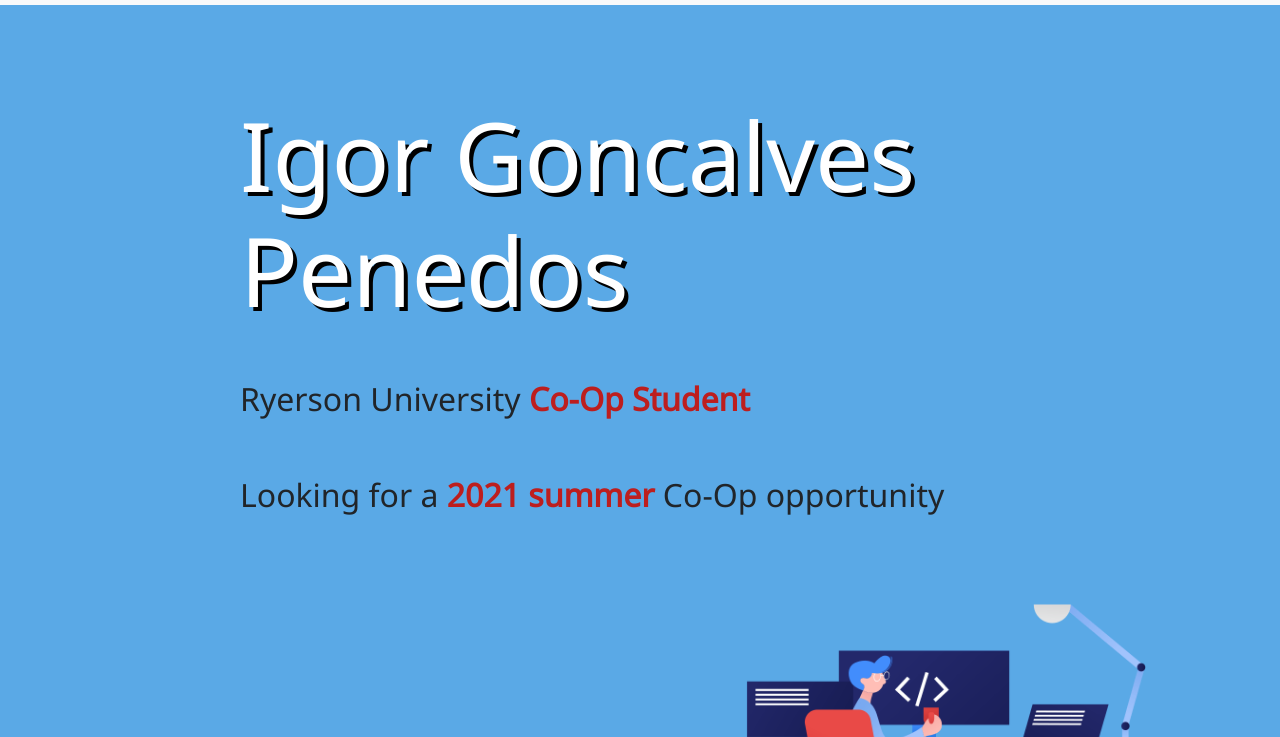
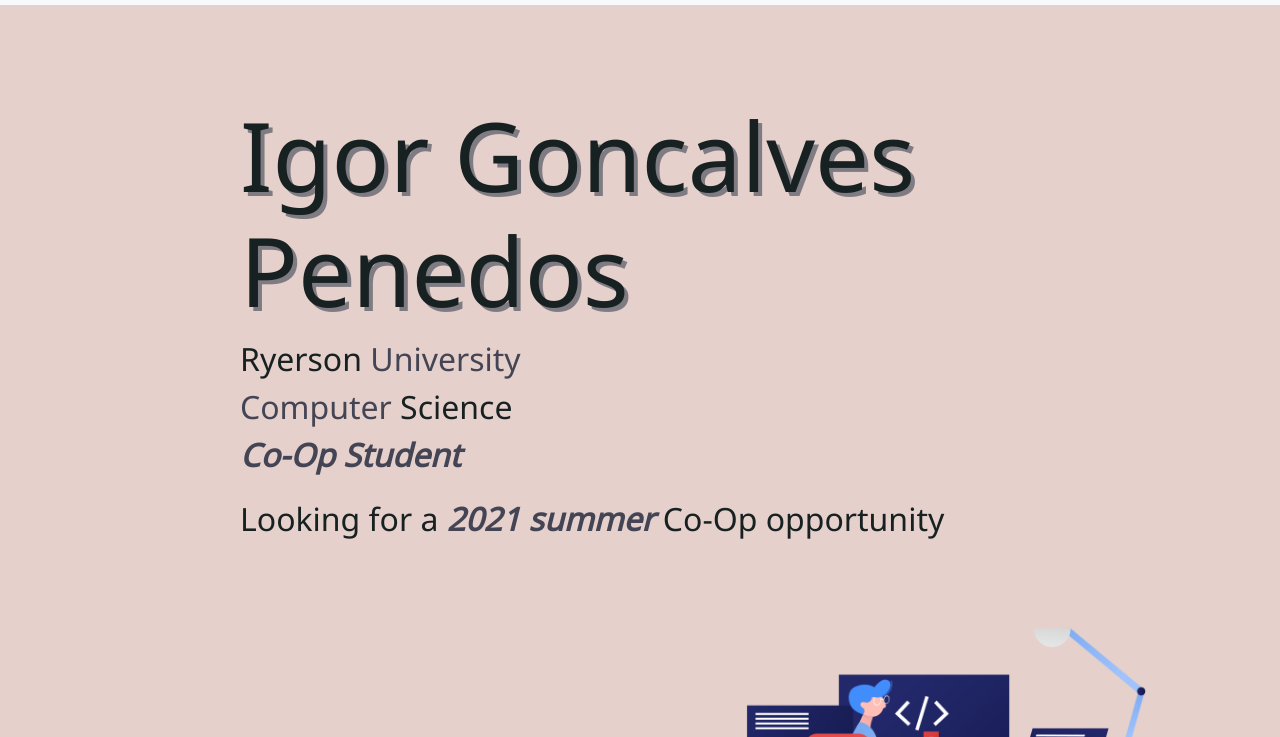
Before and after one commit to igorpenedos/PersonalWebsite, a plain HTML site: page index.html in a window 1280 px wide. Shown: the part 63-800 px from the top of the page. Drawn offline with nearby package versions, Linux system fonts and the light colour scheme.

Commit message:
color scheme change

```diff
--- a/index.html
+++ b/index.html
@@ -46,10 +46,13 @@
     </nav>
 
     <!--Content-->
-    <div class="container-fluid mainContent  pl-md-1 pl-lg-6">
+    <div class="container-fluid mainContent contentTextM pl-md-1 pl-lg-6">
         <h1 class="fadeIn">Igor Goncalves Penedos</h1>
-        <p class="fadeIn">Ryerson University <strong class="redText">Co-Op Student</strong></p>
-        <p class="fadeIn">Looking for a <strong class="redText">2021 summer</strong> Co-Op opportunity</p>
+        <p class="fadeIn mt-5 d-inline">Ryerson </p><p class="d-inline contentTextA">University</p>
+        <br>
+        <p class="fadeIn contentTextA d-inline">Computer </p><p class="d-inline"> Science</p>
+        <p><em><strong class="contentTextA">Co-Op Student</strong></em></p>
+        <p class="fadeIn">Looking for a <em><strong class="contentTextA">2021 summer</strong></em> Co-Op opportunity</p>
         <img src="./desk.png" alt="desk" width="650" class="d-none d-xl-block imgRight">
     </div>
 </body>
--- a/style.css
+++ b/style.css
@@ -7,7 +7,15 @@ body{
 
 /*Home Page*/
 body{
-    background-color: #5AA9E6;
+    background-color: #E5D0CC;
+}
+
+.contentTextM{
+    color: #172121;
+}
+
+.contentTextA{
+    color: #444554;
 }
 
 .mainContent{
@@ -16,17 +24,11 @@ body{
 
 .mainContent h1{
     font-size: 6rem;
-    color: white;
-    text-shadow:4px 4px #000000;
+    text-shadow:4px 4px #7F7B82;
 }
 
 .mainContent p{
-    margin-top: 3rem;
     font-size: 2rem;
-}
-
-.redText{
-    color: #BD1E1E;
 }
 
 .imgRight{
```
Also changed, not shown: chair.png (added), robot.png (added).
